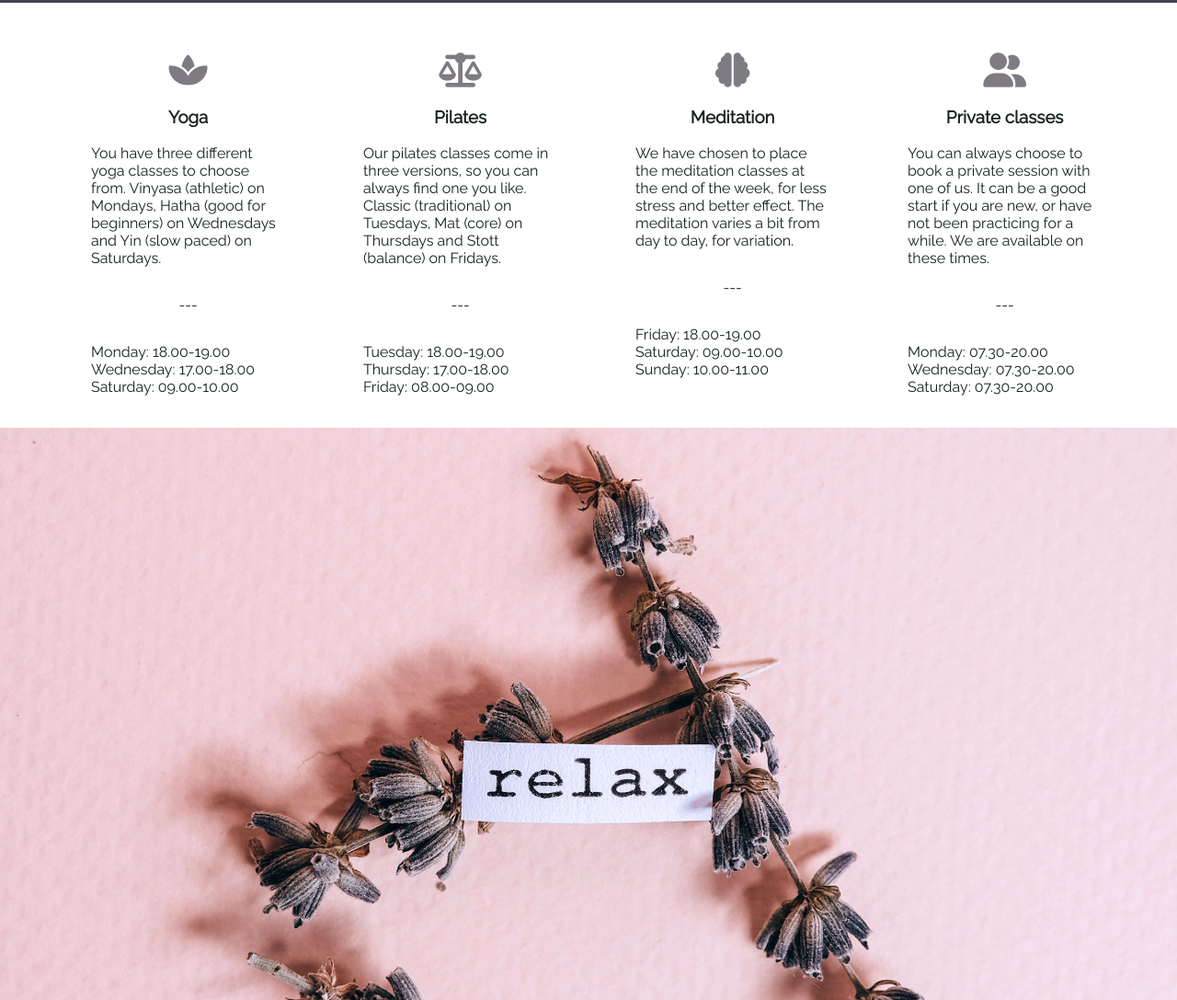
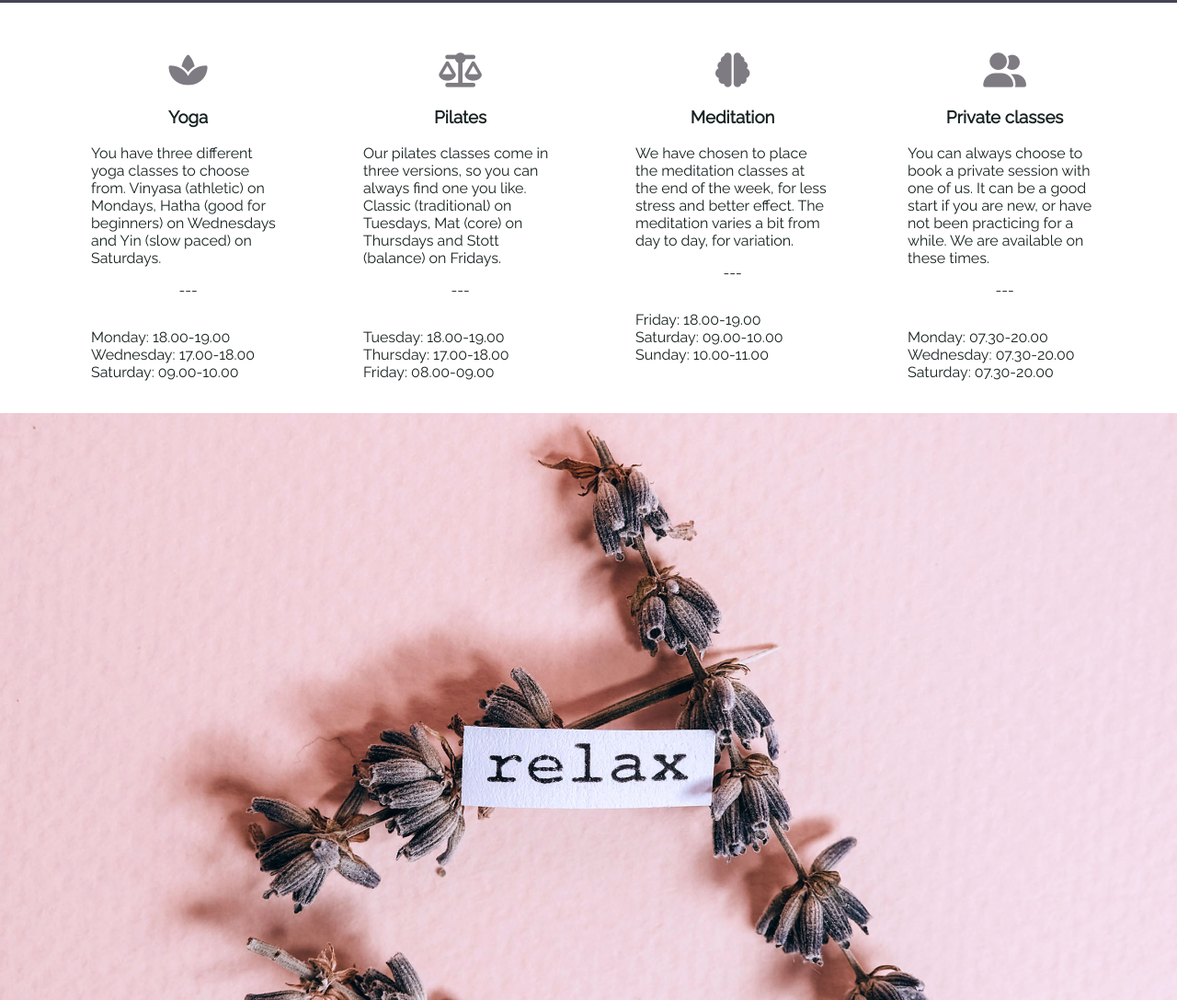
Before and after one commit to MarieCHessler/yoga-and-more, a plain HTML site: page index.html in a window 1280 px wide. Shown: the part 839-1926 px from the top of the page at 92% size. Drawn offline with Linux system fonts and the light colour scheme; a web font is replaced by a local one.

Commit message:
Change classes-divider from id to class

```diff
--- a/assets/css/style.css
+++ b/assets/css/style.css
@@ -151,9 +151,8 @@ h2 {
     margin: 0;
 }
 
-#classes-divider {
+.classes-divider {
     text-align: center;
-    padding-bottom: 2em;
 }
 
 .section-image {
--- a/index.html
+++ b/index.html
@@ -49,8 +49,10 @@
                     You have three different yoga classes to choose from. Vinyasa (athletic) on Mondays,
                     Hatha (good for beginners) on Wednesdays and Yin (slow paced) on Saturdays.
                 </p>
+                <div>
+                    <p class="classes-divider">---</p>
+                </div>
                 <div class="classes-times">
-                    <p id="classes-divider">---</p>
                     <p>Monday: 18.00-19.00</p>
                     <p>Wednesday: 17.00-18.00</p>
                     <p>Saturday: 09.00-10.00</p>
@@ -62,8 +64,10 @@
                     Our pilates classes come in three versions, so you can always find one you like. Classic (traditional) on Tuesdays,
                     Mat (core) on Thursdays and Stott (balance) on Fridays.
                 </p>
+                <div>
+                    <p class="classes-divider">---</p>
+                </div>
                 <div class="classes-times">
-                    <p id="classes-divider">---</p>
                     <p>Tuesday: 18.00-19.00</p>
                     <p>Thursday: 17.00-18.00</p>
                     <p>Friday: 08.00-09.00</p>
@@ -75,8 +79,10 @@
                     We have chosen to place the meditation classes at the end of the week, for less stress
                     and better effect. The meditation varies a bit from day to day, for variation.
                 </p>
+                <div>
+                    <p class="classes-divider">---</p>
+                </div>
                 <div class="classes-times">
-                    <p id="classes-divider">---</p>
                     <p>Friday: 18.00-19.00</p>
                     <p>Saturday: 09.00-10.00</p>
                     <p>Sunday: 10.00-11.00</p>
@@ -88,8 +94,10 @@
                     You can always choose to book a private session with one of us. It can be a good start if
                     you are new, or have not been practicing for a while. We are available on these times.
                 </p>
+                <div>
+                    <p class="classes-divider">---</p>
+                </div>
                 <div class="classes-times">
-                    <p id="classes-divider">---</p>
                     <p>Monday: 07.30-20.00</p>
                     <p>Wednesday: 07.30-20.00</p>
                     <p>Saturday: 07.30-20.00</p>
```
